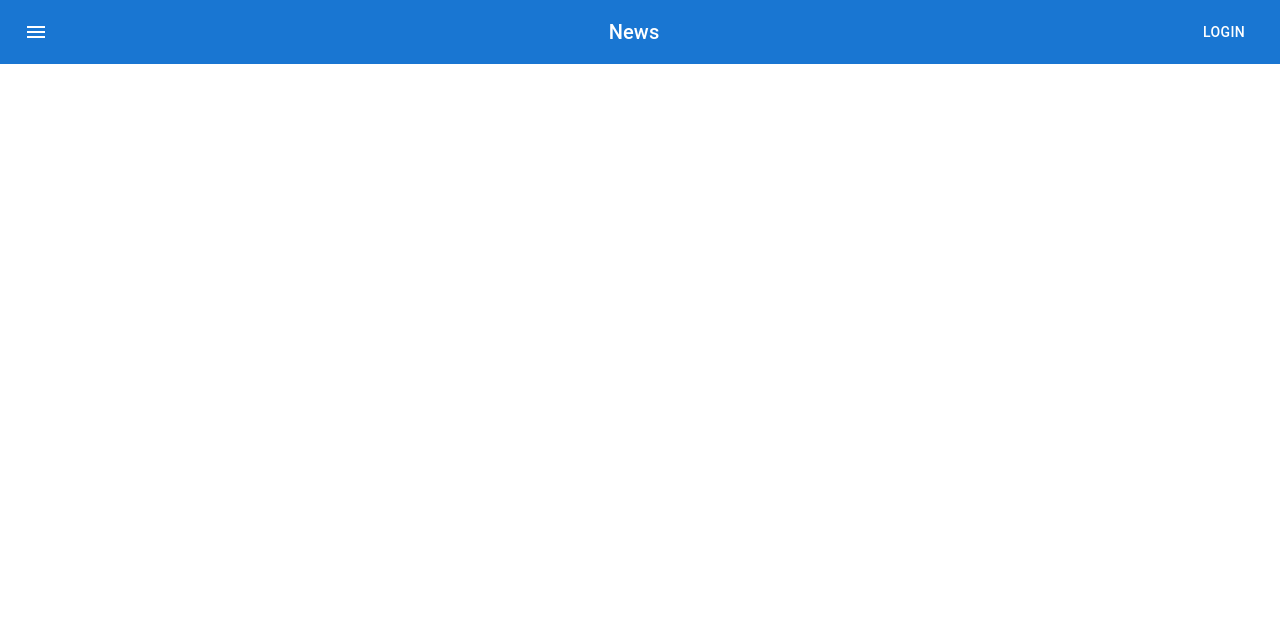
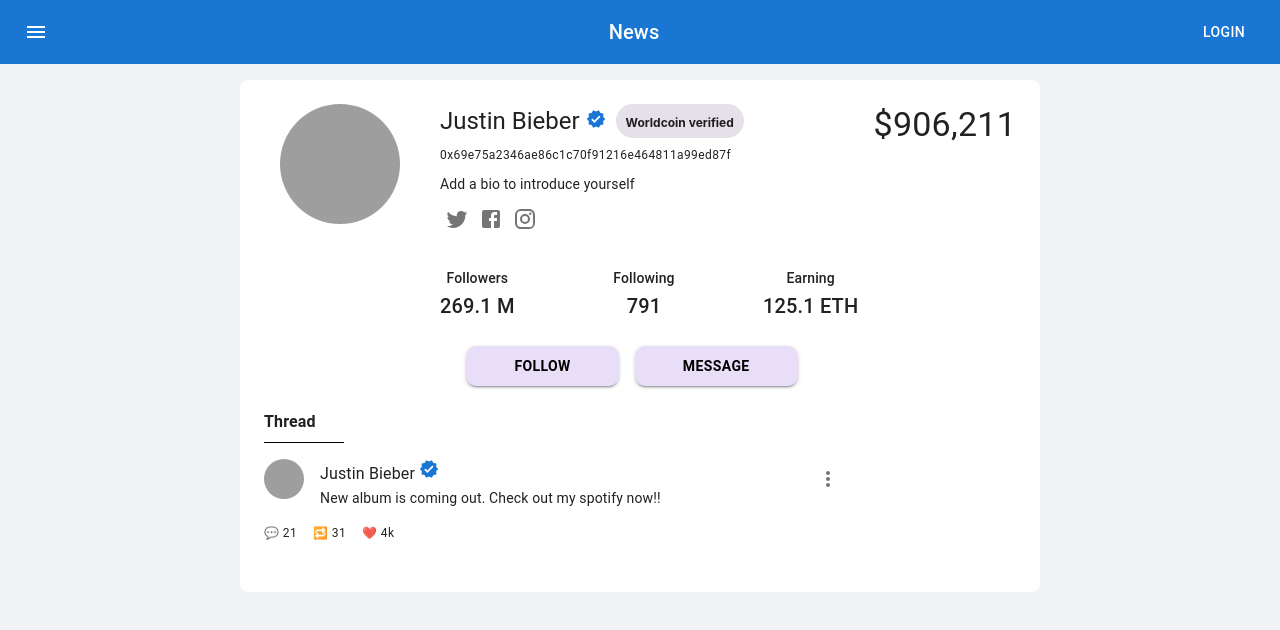
Before and after one commit to SeanTan7150/ethkl-zero-one, a React (Vite) app in the folder zeroone/: page /profile in a window 1280 px wide. Shown: the top 630 px of the page. Built offline with nearby package versions, Linux system fonts and the light colour scheme; grey boxes are pictures that could not be loaded.

Commit message:
page: ProfilePage

```diff
--- a/zeroone/src/RootLayout.jsx
+++ b/zeroone/src/RootLayout.jsx
@@ -75,7 +75,8 @@ export default function RootLayout() {
           // flexGrow: 2,
           height: "100%",
           // padding: "2rem 2rem 3rem 3rem",
-          backgroundColor: "#fff",
+          // backgroundColor: "#fff",
+          backgroundColor: "#f0f2f5",
         }}
       >
         {/* Top Section */}
--- a/zeroone/src/pages/profile/ProfilePage.jsx
+++ b/zeroone/src/pages/profile/ProfilePage.jsx
@@ -1,3 +1,295 @@
+import React from "react";
+import {
+  Box,
+  Typography,
+  Avatar,
+  Button,
+  Grid,
+  Paper,
+  List,
+  ListItem,
+  ListItemIcon,
+  ListItemText,
+  Divider,
+  Card,
+  CardContent,
+  IconButton,
+} from "@mui/material";
+import {
+  Explore as DiscoverIcon,
+  Chat as ChatIcon,
+  FavoriteBorder as CreditIcon,
+  Person as ProfileIcon,
+  History as HistoryIcon,
+  Verified as VerifiedIcon,
+  Add as AddIcon,
+  Twitter as TwitterIcon,
+  Facebook as FacebookIcon,
+  Instagram as InstagramIcon,
+  MoreVert as MoreVertIcon,
+} from "@mui/icons-material";
+
 export default function ProfilePage() {
-  return <div></div>;
+  return (
+    <Box
+      sx={{
+        flex: 1,
+        p: 2,
+        maxWidth: 800,
+        marginLeft: "auto",
+        marginRight: "auto",
+        // backgroundColor: "#fff",
+      }}
+    >
+      {/* <Typography variant="h4" sx={{ mb: 2 }}>
+        Justin Bieber <VerifiedIcon color="primary" />
+      </Typography> */}
+
+      <Paper
+        elevation={0}
+        sx={{ p: 3, mb: 3, backgroundColor: "#fff", borderRadius: "8px" }}
+      >
+        <Box
+          style={{
+            display: "flex",
+          }}
+        >
+          {/* Avatar */}
+          <Box>
+            <Avatar
+              src="/path-to-avatar.jpg"
+              style={{
+                width: "120px",
+                height: "120px",
+                flex: 1,
+                margin: "0rem 2.5rem 0rem 1rem",
+              }}
+            />
+          </Box>
+
+          {/* Information */}
+          <Box
+            style={{
+              display: "flex",
+              flexDirection: "column",
+              alignItems: "start",
+              flex: 3,
+            }}
+          >
+            <Box
+              style={{
+                display: "flex",
+                alignItems: "center",
+              }}
+              sx={{
+                mb: 1,
+              }}
+            >
+              <Typography
+                variant="h5"
+                style={{
+                  marginRight: 10,
+                }}
+              >
+                Justin Bieber <VerifiedIcon color="primary" fontSize="small" />
+              </Typography>
+              <Box
+                style={{
+                  backgroundColor: "#E6E0E9",
+                  padding: "5px 10px",
+                  borderRadius: "50px",
+                }}
+              >
+                <Typography
+                  variant="p"
+                  sx={{
+                    fontSize: "12px",
+                    fontWeight: "bold",
+                  }}
+                >
+                  Worldcoin verified
+                </Typography>
+              </Box>
+            </Box>
+            <Typography
+              variant="caption"
+              sx={{ wordBreak: "break-all", mb: 1 }}
+            >
+              0x69e75a2346ae86c1c70f91216e464811a99ed87f
+            </Typography>
+            <Typography variant="body2" sx={{ mb: 1 }}>
+              Add a bio to introduce yourself
+            </Typography>
+            <Box sx={{ mb: 1 }}>
+              <IconButton size="small">
+                <TwitterIcon />
+              </IconButton>
+              <IconButton size="small">
+                <FacebookIcon />
+              </IconButton>
+              <IconButton size="small">
+                <InstagramIcon />
+              </IconButton>
+              {/* <Button startIcon={<AddIcon />} variant="outlined" size="small">
+                Add
+              </Button> */}
+            </Box>
+          </Box>
+
+          {/* Net Worth */}
+          <Box style={{}}>
+            <Typography variant="h4">$906,211</Typography>
+          </Box>
+        </Box>
+
+        <Grid
+          container
+          spacing={1}
+          sx={{
+            mt: 2,
+            mb: 3,
+            maxWidth: "500px",
+            marginLeft: "auto",
+            marginRight: "auto",
+          }}
+        >
+          <Grid item xs={4}>
+            <Typography variant="subtitle2">Followers</Typography>
+            <Typography variant="h6">269.1 M</Typography>
+          </Grid>
+          <Grid item xs={4}>
+            <Typography variant="subtitle2">Following</Typography>
+            <Typography variant="h6">791</Typography>
+          </Grid>
+          <Grid item xs={4}>
+            <Typography variant="subtitle2">Earning</Typography>
+            <Typography variant="h6">125.1 ETH</Typography>
+          </Grid>
+        </Grid>
+
+        {/* Action  */}
+        <Box
+          sx={{
+            mb: 3,
+          }}
+        >
+          <Button
+            variant="contained"
+            color="primary"
+            sx={{
+              mr: 2,
+              backgroundColor: "#E8DEF8",
+              color: "#000",
+              fontWeight: "bold",
+              px: 6,
+              py: 1,
+              borderRadius: "10px",
+            }}
+          >
+            Follow
+          </Button>
+          <Button
+            variant="contained"
+            sx={{
+              mr: 2,
+              backgroundColor: "#E8DEF8",
+              color: "#000",
+              fontWeight: "bold",
+              px: 6,
+              py: 1,
+              borderRadius: "10px",
+            }}
+          >
+            Message
+          </Button>
+        </Box>
+
+        <Box
+          sx={{
+            borderBottom: "1px solid #000",
+            maxWidth: "80px",
+            pb: 1,
+          }}
+        >
+          <Typography
+            sx={{
+              textAlign: "start",
+              fontWeight: "bold",
+            }}
+          >
+            Thread
+          </Typography>
+        </Box>
+        <Card
+          sx={{
+            boxShadow: "none",
+            maxWidth: "600px",
+            paddingLeft: "0px",
+          }}
+        >
+          <CardContent
+            sx={{
+              paddingLeft: "0px",
+            }}
+          >
+            <Box sx={{ display: "flex", alignItems: "start", mb: 2 }}>
+              <Avatar src="/path-to-justin-bieber-avatar.jpg" sx={{ mr: 2 }} />
+              <Box
+                sx={{
+                  flexGrow: 1,
+                  display: "flex",
+                  flexDirection: "column",
+                  alignItems: "start",
+                }}
+              >
+                <Typography variant="subtitle1">
+                  Justin Bieber{" "}
+                  <VerifiedIcon color="primary" fontSize="small" />
+                </Typography>
+                <Typography variant="body2">
+                  New album is coming out. Check out my spotify now!!
+                </Typography>
+              </Box>
+              <IconButton>
+                <MoreVertIcon />
+              </IconButton>
+            </Box>
+            <Box sx={{ display: "flex" }}>
+              <Typography
+                variant="caption"
+                sx={{
+                  mr: 2,
+                }}
+              >
+                💬 21
+              </Typography>
+              <Typography
+                variant="caption"
+                sx={{
+                  mr: 2,
+                }}
+              >
+                🔁 31
+              </Typography>
+              <Typography
+                variant="caption"
+                sx={{
+                  mr: 2,
+                }}
+              >
+                ❤️ 4k
+              </Typography>
+            </Box>
+          </CardContent>
+        </Card>
+
+        {/* <Box sx={{ mt: 3, textAlign: "center" }}>
+          <Typography variant="body2">Or</Typography>
+          <Typography variant="body1">
+            User have not post any thing yet
+          </Typography>
+        </Box> */}
+      </Paper>
+    </Box>
+  );
 }
```
